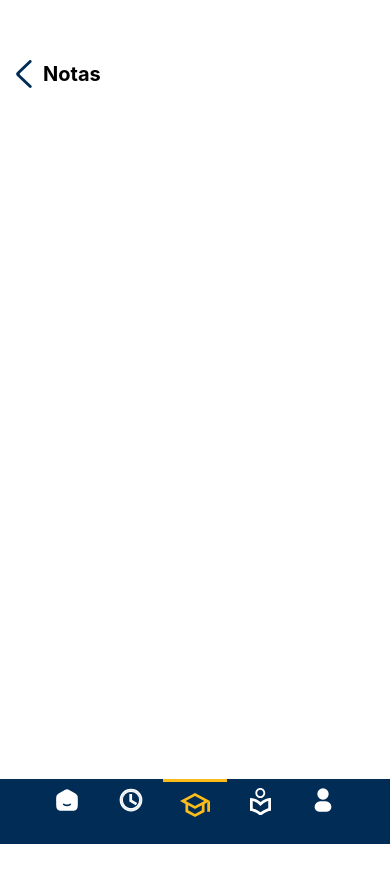
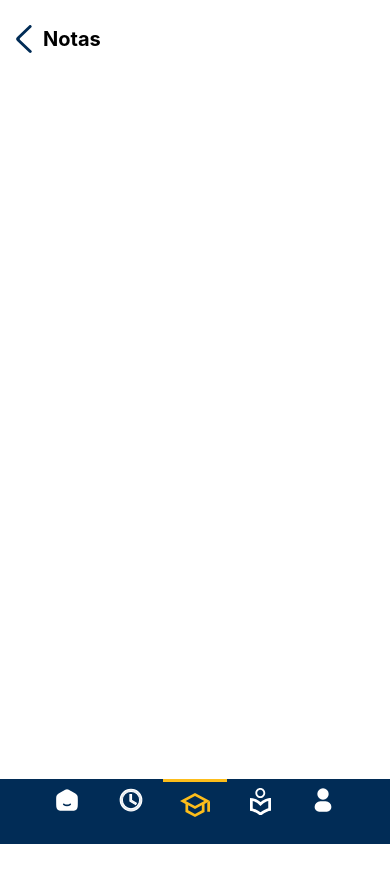
Before and after one commit to Phownix/vivoduoc, a React Native app: screen /Notes in a window 390 px wide. Built offline with nearby package versions, Linux system fonts and the light colour scheme; what react-native-alert-notification, react-native-expo-viewport-units would draw is missing.

Commit message:
add expo-constants

```diff
--- a/package.json
+++ b/package.json
@@ -19,6 +19,7 @@
     "expo": "50.0.7",
     "expo-barcode-generator": "^2.0.1",
     "expo-checkbox": "~2.7.0",
+    "expo-constants": "~15.4.5",
     "expo-file-system": "~16.0.8",
     "expo-status-bar": "1.11.1",
     "lottie-react-native": "6.5.1",
--- a/src/screens/assistance.js
+++ b/src/screens/assistance.js
@@ -1,5 +1,6 @@
 import React, { useEffect, useState } from 'react';
 import { TouchableOpacity, TouchableWithoutFeedback ,Modal ,View, ScrollView ,Text, StyleSheet } from 'react-native';
+import Constants from 'expo-constants';
 import Loading from '../components/loading';
 import { StatusBar } from 'expo-status-bar';
 import { useNavigation } from '@react-navigation/native';
@@ -149,7 +150,7 @@ const styles = StyleSheet.create({
     flexDirection: 'row',
     justifyContent: 'space-between',
     alignItems: 'center',
-    marginTop: 50,
+    marginTop: Constants.statusBarHeight + 15,
     paddingHorizontal: 10,
   },
   titleHeaderContent:{
--- a/src/screens/calendar.js
+++ b/src/screens/calendar.js
@@ -1,5 +1,6 @@
 import React, { useState, useEffect } from 'react';
 import { View, ScrollView, Text, StyleSheet } from 'react-native';
+import Constants from 'expo-constants';
 import Loading from '../components/loading';
 import { StatusBar } from 'expo-status-bar';
 import { useNavigation } from '@react-navigation/native';
@@ -152,7 +153,7 @@ const styles = StyleSheet.create({
     flexDirection: 'row',
     justifyContent: 'space-between',
     alignItems: 'center',
-    marginTop: 50,
+    marginTop: Constants.statusBarHeight + 15,
     paddingHorizontal: 10,
   },
   main: {
--- a/src/screens/notes.js
+++ b/src/screens/notes.js
@@ -1,4 +1,5 @@
 import { View,ScrollView, Text, StyleSheet } from 'react-native';
+import Constants from 'expo-constants';
 import { StatusBar } from 'expo-status-bar';
 
 import BackToHome from '../components/backToHome';
@@ -29,7 +30,7 @@ const styles = StyleSheet.create({
     flexDirection: 'row',
     justifyContent: 'space-between',
     alignItems: 'center',
-    marginTop: 50,
+    marginTop: Constants.statusBarHeight + 15,
     paddingHorizontal: 10,
   },
 })
--- a/src/screens/profile.js
+++ b/src/screens/profile.js
@@ -1,5 +1,6 @@
 import { useEffect, useState } from 'react';
 import { View, ScrollView ,Text, Image, StyleSheet } from 'react-native';
+import Constants from 'expo-constants';
 import Loading from '../components/loading';
 import { useNavigation } from '@react-navigation/native';
 import { StatusBar } from 'expo-status-bar';
@@ -136,7 +137,7 @@ const styles = StyleSheet.create({
     flexDirection: 'row',
     justifyContent: 'space-between',
     alignItems: 'center',
-    marginTop: 50,
+    marginTop: Constants.statusBarHeight + 15,
     paddingHorizontal: 10,
   },
   main: {
```
Also changed, not shown: assets/adaptive-icon.png, assets/favicon.png (deleted).
